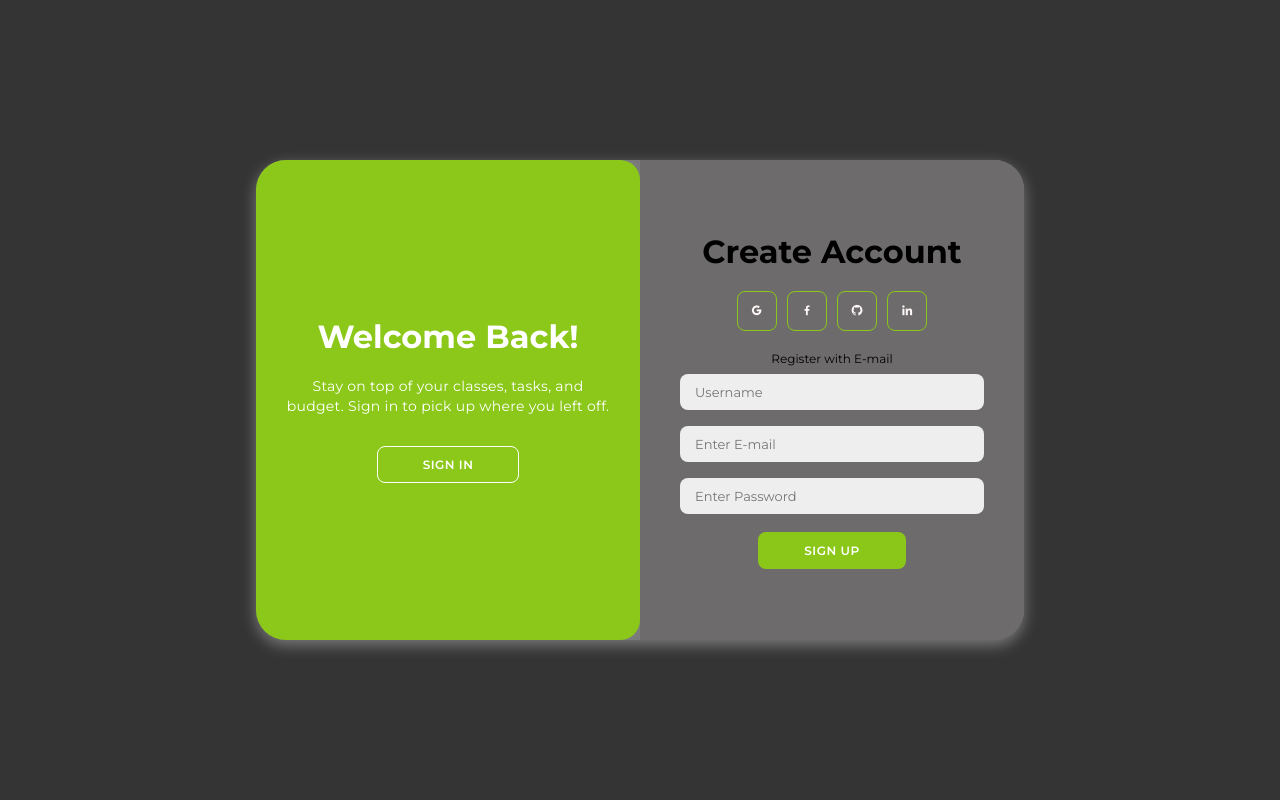
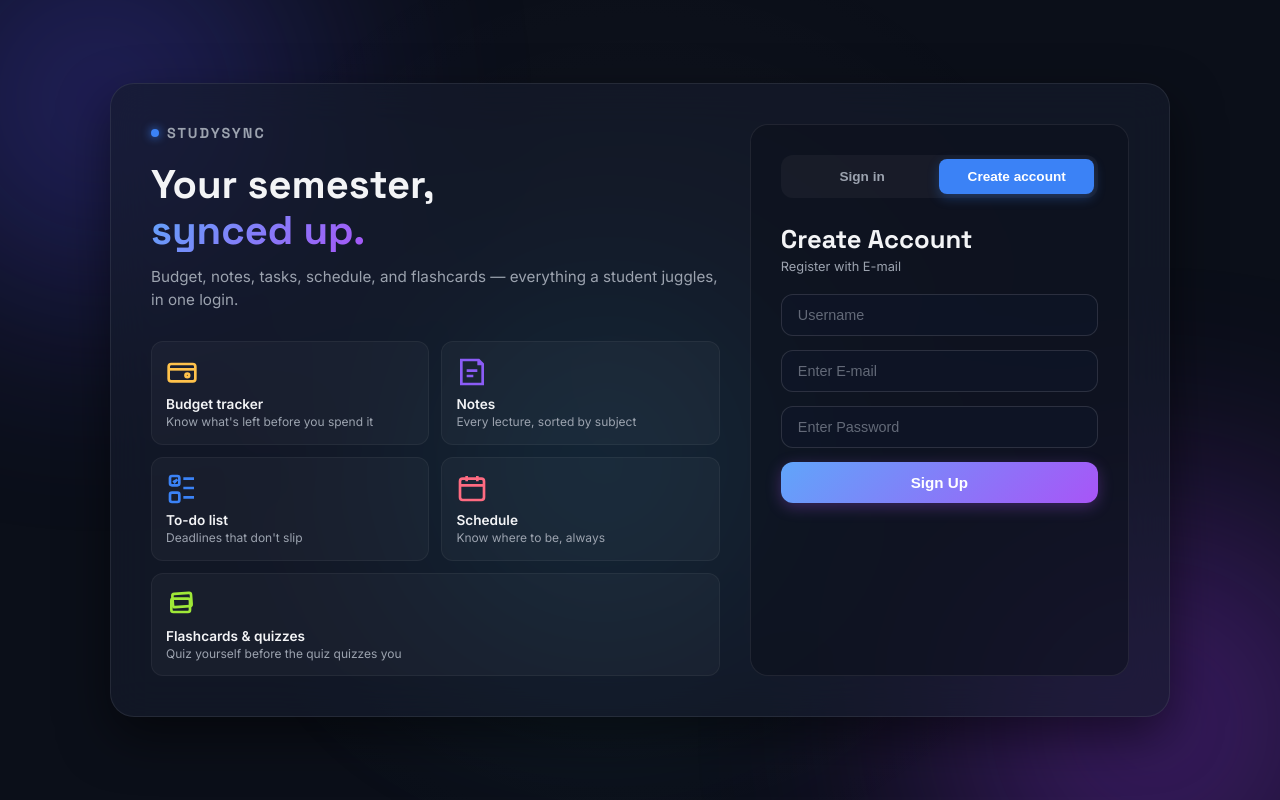
Before and after one commit to StudySyncTeam/Initial-StudySync-project, a Flask app: page /register in a window 1280 px wide. Run offline with Flask 3, Linux system fonts and the light colour scheme.

Commit message:
Update login template layout and add custom styling

```diff
--- a/static/css/style.css
+++ b/static/css/style.css
@@ -1,208 +1,371 @@
-@import url('https://fonts.googleapis.com/css2?family=Montserrat:wght@300;400;500;600;700&display=swap');
-
-*{
+/* ==========================================================================
+   1. RESET & VARIABLES
+   ========================================================================== */
+*, *::before, *::after {
+    box-sizing: border-box;
     margin: 0;
     padding: 0;
-    box-sizing: border-box;
-    font-family: 'Montserrat', sans-serif;
 }
 
-body{
-    background-color: rgba(0, 0, 0, 0.795);
+:root {
+    --bg-dark: #0b0f19;
+    --card-bg: rgba(22, 28, 45, 0.65);
+    --card-border: rgba(255, 255, 255, 0.08);
+    --text-primary: #f3f4f6;
+    --text-secondary: #9ca3af;
+    --accent-blue: #3b82f6;
+    --accent-gradient: linear-gradient(135deg, #60a5fa 0%, #a855f7 100%);
+    --input-bg: rgba(15, 23, 42, 0.6);
+    --input-border: rgba(255, 255, 255, 0.12);
+    --radius-lg: 18px;
+    --radius-md: 12px;
+    --radius-sm: 8px;
+    --font-heading: 'Space Grotesk', sans-serif;
+    --font-body: 'Inter', sans-serif;
+}
+
+body {
+    font-family: var(--font-body);
+    background-color: var(--bg-dark);
+    color: var(--text-primary);
+    min-height: 100vh;
     display: flex;
     align-items: center;
     justify-content: center;
-    flex-direction: column;
-    height: 100vh;
+    overflow-x: hidden;
+    position: relative;
 }
 
-.container{
-    background-color: rgba(255, 255, 255, 0.35);
-    border-radius: 30px;
-    box-shadow: 0 5px 15px rgba(255, 255, 255, 0.35);
-    position: relative;
-    overflow: hidden;
-    width: 768px;
-    max-width: 100%;
-    min-height: 480px;
+/* ==========================================================================
+   2. BACKGROUND EFFECTS (Canvas, Blobs, Spotlight)
+   ========================================================================== */
+#particles {
+    position: fixed;
+    top: 0;
+    left: 0;
+    width: 100%;
+    height: 100%;
+    pointer-events: none;
+    z-index: 0;
 }
 
-.container p{
-    font-size: 14px;
-    line-height: 20px;
-    letter-spacing: 0.3px;
-    margin: 20px 0;
+.bg-blob {
+    position: fixed;
+    border-radius: 50%;
+    filter: blur(120px);
+    opacity: 0.35;
+    pointer-events: none;
+    z-index: 0;
 }
 
-.container span{
-    font-size: 12px;
+.blob1 {
+    width: 400px;
+    height: 400px;
+    background: #4f46e5;
+    top: -100px;
+    left: -100px;
 }
 
-.container a{
-    color: #fff8f8;
-    font-size: 13px;
-    text-decoration: none;
-    margin: 15px 0 10px;
+.blob2 {
+    width: 450px;
+    height: 450px;
+    background: #9333ea;
+    bottom: -150px;
+    right: -100px;
 }
 
-.container button{
-    background-color: rgba(140, 204, 20, 0.952);
-    color: #fff;
-    font-size: 12px;
-    padding: 10px 45px;
-    border: 1px solid transparent;
-    border-radius: 8px;
-    font-weight: 600;
-    letter-spacing: 0.5px;
-    text-transform: uppercase;
-    margin-top: 10px;
-    cursor: pointer;
+.blob3 {
+    width: 300px;
+    height: 300px;
+    background: #06b6d4;
+    top: 40%;
+    left: 35%;
 }
 
-.container button.hidden{
-    background-color: transparent;
-    border-color: #fff;
+.spotlight {
+    position: fixed;
+    top: 0;
+    left: 0;
+    width: 100%;
+    height: 100%;
+    pointer-events: none;
+    background: radial-gradient(600px at var(--mouse-x, 50%) var(--mouse-y, 50%), rgba(255, 255, 255, 0.04), transparent 80%);
+    z-index: 1;
 }
 
-.container form{
-    background-color: #6d6b6b;
+/* ==========================================================================
+   3. STAGE & MAIN CONTAINER LAYOUT
+   ========================================================================== */
+.stage-wrap {
+    width: 100%;
+    max-width: 1100px;
+    padding: 20px;
+    position: relative;
+    z-index: 2;
+}
+
+.stage {
+    display: grid;
+    grid-template-columns: 1.2fr 0.8fr;
+    gap: 30px;
+    background: var(--card-bg);
+    border: 1px solid var(--card-border);
+    backdrop-filter: blur(20px);
+    -webkit-backdrop-filter: blur(20px);
+    border-radius: 24px;
+    padding: 40px;
+    box-shadow: 0 20px 50px rgba(0, 0, 0, 0.5);
+}
+
+/* ==========================================================================
+   4. SHOWCASE (LEFT SIDE & BENTO GRID)
+   ========================================================================== */
+.showcase {
+    display: flex;
+    flex-direction: column;
+    justify-content: space-between;
+}
+
+.brand {
+    font-family: var(--font-heading);
+    font-weight: 700;
+    letter-spacing: 2px;
+    font-size: 0.9rem;
+    color: var(--text-secondary);
     display: flex;
     align-items: center;
-    justify-content: center;
-    flex-direction: column;
-    padding: 0 40px;
+    gap: 8px;
+    margin-bottom: 20px;
+}
+
+.brand .dot {
+    width: 8px;
+    height: 8px;
+    background: var(--accent-blue);
+    border-radius: 50%;
+    box-shadow: 0 0 10px var(--accent-blue);
+}
+
+.showcase h1 {
+    font-family: var(--font-heading);
+    font-size: 2.5rem;
+    line-height: 1.15;
+    margin-bottom: 12px;
+    font-weight: 700;
+}
+
+.showcase h1 .grad {
+    background: var(--accent-gradient);
+    -webkit-background-clip: text;
+    -webkit-text-fill-color: transparent;
+}
+
+.lede {
+    color: var(--text-secondary);
+    font-size: 0.95rem;
+    line-height: 1.5;
+    margin-bottom: 30px;
+}
+
+/* Bento Grid */
+.bento {
+    display: grid;
+    grid-template-columns: repeat(2, 1fr);
+    gap: 12px;
+}
+
+.bento-item {
+    background: rgba(255, 255, 255, 0.03);
+    border: 1px solid rgba(255, 255, 255, 0.05);
+    padding: 14px;
+    border-radius: var(--radius-md);
+    transition: all 0.3s ease;
+}
+
+.bento-item:hover {
+    background: rgba(255, 255, 255, 0.06);
+    border-color: rgba(255, 255, 255, 0.15);
+    transform: translateY(-2px);
+}
+
+.bento-item.wide {
+    grid-column: span 2;
+}
+
+.bento-item .ic {
+    width: 32px;
+    height: 32px;
+    margin-bottom: 8px;
+}
+
+.bento-item .ic svg {
+    width: 100%;
     height: 100%;
 }
 
-.container input{
-    background-color: #eee;
-    border:none;
-    margin: 8px 0;
-    padding: 10px 15px;
-    font-size: 13px;
-    border-radius: 8px;
-    width: 100%;
-    outline: none;
+.bento-item .t {
+    font-weight: 600;
+    font-size: 0.85rem;
+    margin-bottom: 2px;
+    color: var(--text-primary);
 }
 
-.form-container{
-    position: absolute;
-    top: 0;
-    height: 100%;
-    transition: all 0.6s ease-in-out;
+.bento-item .d {
+    font-size: 0.75rem;
+    color: var(--text-secondary);
+    line-height: 1.3;
 }
 
-.sign-in{
-    left: 0;
-    width: 50%;
-    z-index: 2;
+/* ==========================================================================
+   5. AUTH PANEL & FORMS (RIGHT SIDE)
+   ========================================================================== */
+.auth-panel {
+    background: rgba(10, 15, 26, 0.5);
+    border: 1px solid var(--card-border);
+    border-radius: var(--radius-lg);
+    padding: 30px;
+    display: flex;
+    flex-direction: column;
 }
 
-.container.active .sign-in{
-    transform: translateX(100%);
+/* Navigation Tabs */
+.tabs {
+    display: flex;
+    background: rgba(255, 255, 255, 0.04);
+    padding: 4px;
+    border-radius: var(--radius-md);
+    margin-bottom: 25px;
 }
 
-.sign-up{
-    left: 0;
-    width: 50%;
-    opacity: 0;
-    z-index: 1;
+.tabs button {
+    flex: 1;
+    background: none;
+    border: none;
+    color: var(--text-secondary);
+    padding: 10px 0;
+    font-size: 0.85rem;
+    font-weight: 600;
+    cursor: pointer;
+    border-radius: var(--radius-sm);
+    transition: all 0.3s ease;
 }
 
-.container.active .sign-up{
-    transform: translateX(100%);
-    opacity: 1;
-    z-index: 5;
-    animation: move 0.6s;
+.tabs button.active {
+    background: var(--accent-blue);
+    color: #ffffff;
+    box-shadow: 0 4px 12px rgba(59, 130, 246, 0.3);
 }
 
-@keyframes move{
-    0%, 49.99%{
-        opacity: 0;
-        z-index: 1;
+/* Form Layout & Visibility Switch */
+.auth-form {
+    display: none;
+    flex-direction: column;
+}
+
+.auth-form.active {
+    display: flex;
+}
+
+.auth-form h1 {
+    font-family: var(--font-heading);
+    font-size: 1.6rem;
+    margin-bottom: 4px;
+}
+
+.auth-form span {
+    font-size: 0.8rem;
+    color: var(--text-secondary);
+    margin-bottom: 20px;
+}
+
+/* Form Inputs */
+.auth-form input {
+    background: var(--input-bg);
+    border: 1px solid var(--input-border);
+    border-radius: var(--radius-md);
+    padding: 12px 16px;
+    color: var(--text-primary);
+    font-size: 0.9rem;
+    margin-bottom: 14px;
+    outline: none;
+    transition: all 0.25s ease;
+}
+
+.auth-form input:focus {
+    border-color: var(--accent-blue);
+    box-shadow: 0 0 0 3px rgba(59, 130, 246, 0.2);
+}
+
+.auth-form input::placeholder {
+    color: rgba(156, 163, 175, 0.6);
+}
+
+/* Form Links */
+.auth-form a {
+    color: var(--accent-blue);
+    font-size: 0.8rem;
+    text-decoration: none;
+    align-self: flex-end;
+    margin-bottom: 20px;
+    transition: color 0.2s ease;
+}
+
+.auth-form a:hover {
+    color: #60a5fa;
+    text-decoration: underline;
+}
+
+/* Submit Button */
+.btn-submit {
+    background: var(--accent-gradient);
+    border: none;
+    color: #ffffff;
+    padding: 12px;
+    border-radius: var(--radius-md);
+    font-weight: 600;
+    font-size: 0.95rem;
+    cursor: pointer;
+    transition: transform 0.2s ease, box-shadow 0.2s ease;
+    box-shadow: 0 4px 15px rgba(168, 85, 247, 0.3);
+}
+
+.btn-submit:hover {
+    transform: translateY(-1px);
+    box-shadow: 0 6px 20px rgba(168, 85, 247, 0.4);
+}
+
+.btn-submit:active {
+    transform: translateY(0);
+}
+
+/* ==========================================================================
+   6. RESPONSIVE BREAKPOINTS
+   ========================================================================== */
+@media (max-width: 900px) {
+    .stage {
+        grid-template-columns: 1fr;
+        padding: 25px;
     }
-    50%, 100%{
-        opacity: 1;
-        z-index: 5;
+
+    .showcase {
+        margin-bottom: 10px;
+    }
+
+    .showcase h1 {
+        font-size: 2rem;
     }
 }
 
-.social-icons{
-    margin: 20px 0;
+@media (max-width: 480px) {
+    .bento {
+        grid-template-columns: 1fr;
+    }
+
+    .bento-item.wide {
+        grid-column: span 1;
+    }
+
+    .auth-panel {
+        padding: 20px;
+    }
 }
-
-.social-icons a{
-    border: 1px solid rgba(140, 204, 20, 0.952);
-    border-radius: 20%;
-    display: inline-flex;
-    justify-content: center;
-    align-items: center;
-    margin: 0 3px;
-    width: 40px;
-    height: 40px;
-}
-
-.toggle-container{
-    position: absolute;
-    top: 0;
-    left: 50%;
-    width: 50%;
-    height: 100%;
-    overflow: hidden;
-    transition: all 0.6s ease-in-out;
-    border-radius: 20px;
-    z-index: 1000;
-}
-
-.container.active .toggle-container{
-    transform: translateX(-100%);
-    border-radius: 20px;
-}
-
-.toggle{
-    background-color: rgba(140, 204, 20, 0.952);
-    height: 100%;
-    color: #fff;
-    position: relative;
-    left: -100%;
-    height: 100%;
-    width: 200%;
-    transform: translateX(0);
-    transition: all 0.6s ease-in-out;
-}
-
-.container.active .toggle{
-    transform: translateX(50%);
-}
-
-.toggle-panel{
-    position: absolute;
-    width: 50%;
-    height: 100%;
-    display: flex;
-    align-items: center;
-    justify-content: center;
-    flex-direction: column;
-    padding: 0 30px;
-    text-align: center;
-    top: 0;
-    transform: translateX(0);
-    transition: all 0.6s ease-in-out;
-}
-
-.toggle-left{
-    transform: translateX(-200%);
-}
-
-.container.active .toggle-left{
-    transform: translateX(0);
-}
-
-.toggle-right{
-    right: 0;
-    transform: translateX(0);
-}
-
-git status
-git add templates/login.html
-git commit -m "Update login.html template layout"
--- a/templates/login.html
+++ b/templates/login.html
@@ -1,29 +1,88 @@
 <!DOCTYPE html>
 <html lang="en">
-
 <head>
 <meta charset="UTF-8">
 <meta name="viewport" content="width=device-width, initial-scale=1.0">
+<link rel="preconnect" href="https://fonts.googleapis.com">
+<link href="https://fonts.googleapis.com/css2?family=Space+Grotesk:wght@500;600;700&family=Inter:wght@400;500;600;700&display=swap" rel="stylesheet">
 <link rel="stylesheet" href="{{ url_for('static', filename='css/style.css') }}">
-    <link href="https://unpkg.com/boxicons@2.1.4/css/boxicons.min.css" rel="stylesheet">
 <title>StudySync - Authentication</title>
 </head>
-
 <body>
 
-    <!-- UPDATED: Checks path OR form_type to keep the sign-up panel active -->
-    <div class="container {% if request.path == '/register' or form_type == 'register' %}active{% endif %}" id="container">
+<canvas id="particles"></canvas>
+<div class="bg-blob blob1"></div>
+<div class="bg-blob blob2"></div>
+<div class="bg-blob blob3"></div>
+<div class="spotlight" id="spotlight"></div>
 
-        <!-- SIGN UP FORM -->
-        <div class="form-container sign-up">
-            <form action="{{ url_for('register') }}" method="POST">
+<div class="stage-wrap">
+    <div class="stage" id="stage">
+
+        <div class="showcase">
+            <div class="brand"><span class="dot"></span>STUDYSYNC</div>
+            <h1>Your semester,<br><span class="grad">synced up.</span></h1>
+            <p class="lede">Budget, notes, tasks, schedule, and flashcards — everything a student juggles, in one login.</p>
+
+            <div class="bento" id="bento">
+                <div class="bento-item">
+                    <div class="ic ic-budget"><svg viewBox="0 0 24 24" fill="none" stroke="#FFC24B" stroke-width="2"><rect x="2" y="6" width="20" height="13" rx="2"/><path d="M2 10h20"/><circle cx="16" cy="14.5" r="1.4"/></svg></div>
+                    <div class="t">Budget tracker</div>
+                    <div class="d">Know what's left before you spend it</div>
+                </div>
+                <div class="bento-item">
+                    <div class="ic ic-notes"><svg viewBox="0 0 24 24" fill="none" stroke="#8B5CF6" stroke-width="2"><path d="M4 3h13l3 3v15H4z"/><path d="M17 3v3h3"/><path d="M8 11h8M8 15h5"/></svg></div>
+                    <div class="t">Notes</div>
+                    <div class="d">Every lecture, sorted by subject</div>
+                </div>
+                <div class="bento-item">
+                    <div class="ic ic-todo"><svg viewBox="0 0 24 24" fill="none" stroke="#3B82F6" stroke-width="2"><rect x="3" y="3" width="7" height="7" rx="1.5"/><path d="M5.5 6.5l1 1 2-2"/><path d="M13 5h8M13 12h8M13 19h8"/><rect x="3" y="15.5" width="7" height="7" rx="1.5"/></svg></div>
+                    <div class="t">To-do list</div>
+                    <div class="d">Deadlines that don't slip</div>
+                </div>
+                <div class="bento-item">
+                    <div class="ic ic-schedule"><svg viewBox="0 0 24 24" fill="none" stroke="#FF6B81" stroke-width="2"><rect x="3" y="5" width="18" height="16" rx="2"/><path d="M3 10h18M8 3v4M16 3v4"/></svg></div>
+                    <div class="t">Schedule</div>
+                    <div class="d">Know where to be, always</div>
+                </div>
+                <div class="bento-item wide">
+                    <div class="ic ic-flash"><svg viewBox="0 0 24 24" fill="none" stroke="#9FE838" stroke-width="2"><rect x="5" y="4" width="14" height="10" rx="1.5" transform="rotate(-4 12 9)"/><rect x="4" y="8" width="14" height="10" rx="1.5"/></svg></div>
+                    <div class="t">Flashcards & quizzes</div>
+                    <div class="d">Quiz yourself before the quiz quizzes you</div>
+                </div>
+            </div>
+        </div>
+
+        <div class="auth-panel">
+            <div class="tabs">
+                <button type="button" id="tab-signin" class="{% if form_type != 'register' %}active{% endif %}">Sign in</button>
+                <button type="button" id="tab-signup" class="{% if request.path == '/register' or form_type == 'register' %}active{% endif %}">Create account</button>
+            </div>
+
+            <!-- SIGN IN -->
+            <form class="auth-form {% if form_type != 'register' %}active{% endif %}" id="form-signin" action="{{ url_for('login') }}" method="POST">
+                <h1>Sign In</h1>
+                <span>Login With Email or Username</span>
+
+                {% with messages = get_flashed_messages(with_categories=true) %}
+                  {% if messages and form_type != 'register' %}
+                    {% for category, message in messages %}
+                      <div style="color: #4dff5f; font-size: 13px; margin: 8px 0; font-weight: bold; text-align: center;">
+                        {{ message }}
+                      </div>
+                    {% endfor %}
+                  {% endif %}
+                {% endwith %}
+
+                <input type="text" name="email" placeholder="Enter Email or Username" required>
+                <input type="password" name="password" placeholder="Enter Password" required>
+                <a href="{{ url_for('resend_confirmation') }}">Resend confirmation email?</a>
+                <button type="submit" class="btn-submit">Sign In</button>
+            </form>
+
+            <!-- SIGN UP -->
+            <form class="auth-form {% if request.path == '/register' or form_type == 'register' %}active{% endif %}" id="form-signup" action="{{ url_for('register') }}" method="POST">
                 <h1>Create Account</h1>
-                <div class="social-icons">
-                    <a href="#" class="icons"><i class="bx bxl-google"></i></a>
-                    <a href="#" class="icons"><i class="bx bxl-facebook"></i></a>
-                    <a href="#" class="icons"><i class="bx bxl-github"></i></a>
-                    <a href="#" class="icons"><i class="bx bxl-linkedin"></i></a>
-                </div>
                 <span>Register with E-mail</span>
 
                 {% with messages = get_flashed_messages(with_categories=true) %}
@@ -39,57 +98,13 @@
                 <input type="text" name="username" placeholder="Username" required>
                 <input type="email" name="email" placeholder="Enter E-mail" required>
                 <input type="password" name="password" placeholder="Enter Password" required>
-                <button type="submit">Sign Up</button>
+                <button type="submit" class="btn-submit">Sign Up</button>
             </form>
         </div>
 
-        <!-- SIGN IN FORM -->
-        <div class="form-container sign-in">
-            <form action="{{ url_for('login') }}" method="POST">
-                <h1>Sign In</h1>
-                <div class="social-icons">
-                    <a href="#" class="icons"><i class="bx bxl-google"></i></a>
-                    <a href="#" class="icons"><i class="bx bxl-facebook"></i></a>
-                    <a href="#" class="icons"><i class="bx bxl-github"></i></a>
-                    <a href="#" class="icons"><i class="bx bxl-linkedin"></i></a>
-                </div>
-                <span>Login With Email or Username</span>
-
-                {% with messages = get_flashed_messages(with_categories=true) %}
-                  {% if messages and form_type != 'register' %}
-                    {% for category, message in messages %}
-                      <div style="color: #4dff5f; font-size: 13px; margin: 8px 0; font-weight: bold; text-align: center;">
-                        {{ message }}
-                      </div>
-                    {% endfor %}
-                  {% endif %}
-                {% endwith %}
-
-                <input type="text" name="email" placeholder="Enter Email or Username" required>
-                <input type="password" name="password" placeholder="Enter Password" required>
-                <a href="{{ url_for('resend_confirmation') }}">Resend confirmation email?</a>
-                <button type="submit">Sign In</button>
-            </form>
-        </div>
-
-        <!-- OVERLAY SLIDER CONTAINER -->
-        <div class="toggle-container">
-            <div class="toggle">
-                <div class="toggle-panel toggle-left">
-                    <h1>Welcome Back!</h1>
-                    <p>Stay on top of your classes, tasks, and budget. Sign in to pick up where you left off.</p>
-                    <button class="hidden" id="login" type="button">Sign In</button>
-                </div>
-                <div class="toggle-panel toggle-right">
-                    <h1>New to StudySync?</h1>
-                    <p>Your ultimate academic co-pilot — tasks, notes, schedules, and budget in one place.</p>
-                    <button class="hidden" id="register" type="button">Sign Up</button>
-                </div>
-            </div>
     </div>
 </div>
 
 <script src="{{ url_for('static', filename='js/script.js') }}"></script>
 </body>
-
 </html>
```
Lines whose indentation alone changed are shown as unchanged.
